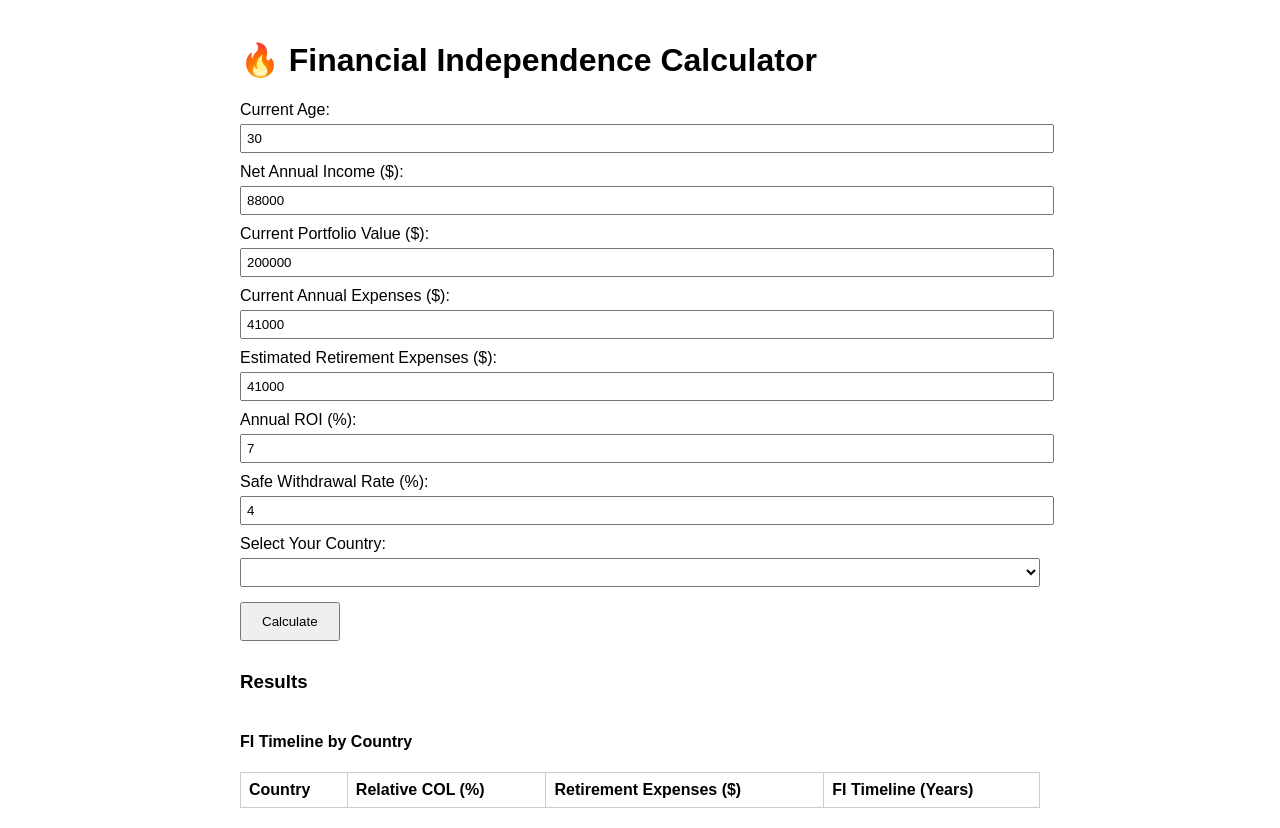
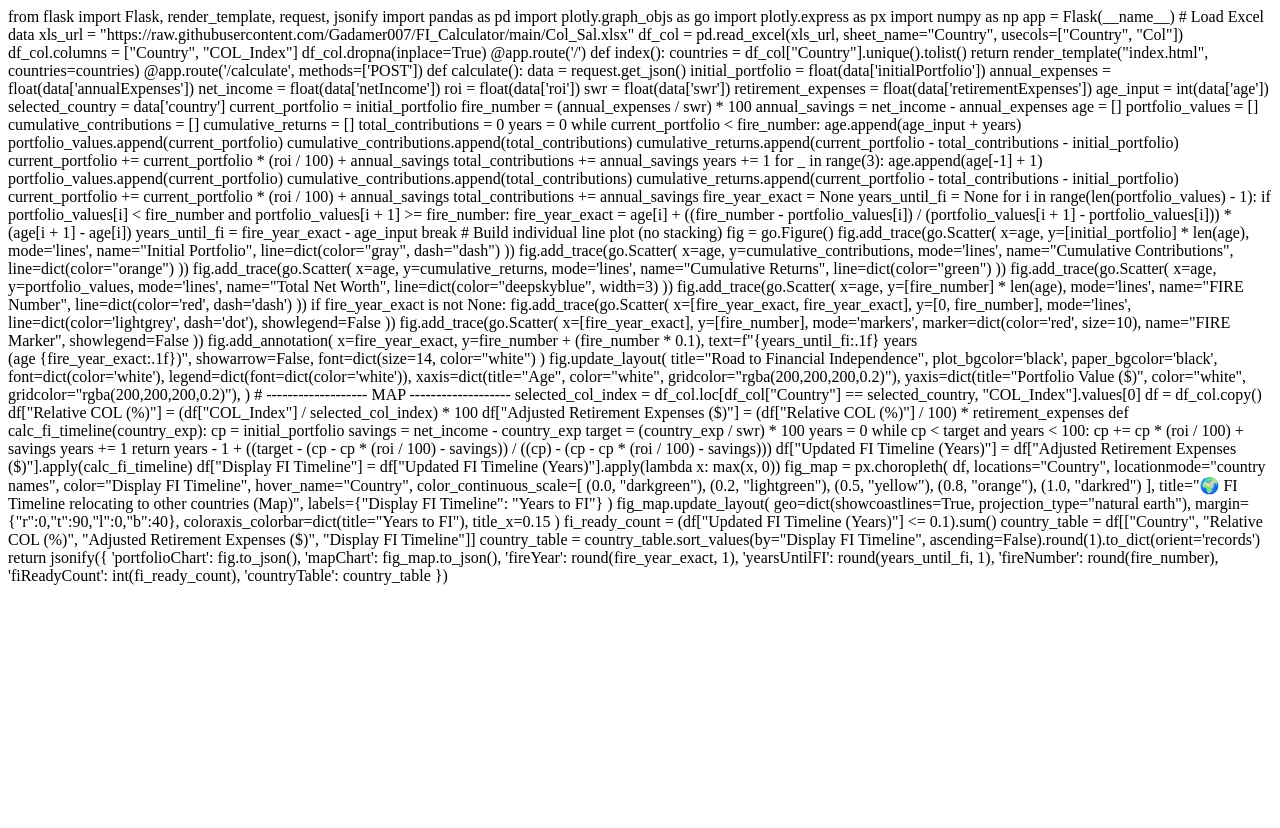
Before and after one commit to Gadamer007/FI_Calculator2, a Flask app: template templates/index.html in a window 1280 px wide. After the commit the page ends 585 px from the top, so only its background shows below. Run offline with Flask 3, Linux system fonts and the light colour scheme; the template is opened without the code that fills it, so the values that code supplies are empty; parts of the project's set-up code (start-up, migrations or seed data) failed here and were passed over; some libraries are stand-ins or nearby versions.

Commit message:
Update index.html

```diff
--- a/templates/index.html
+++ b/templates/index.html
@@ -1,129 +1,198 @@
-<!DOCTYPE html>
-<html lang="en">
-<head>
-  <meta charset="UTF-8">
-  <title>Financial Independence Calculator</title>
-  <script src="https://cdn.plot.ly/plotly-latest.min.js"></script>
-  <style>
-    body {
-      font-family: sans-serif;
-      max-width: 800px;
-      margin: auto;
-      padding: 20px;
-    }
-    label { display: block; margin-top: 10px; }
-    input, select { width: 100%; padding: 5px; margin-top: 5px; }
-    button { margin-top: 15px; padding: 10px 20px; }
-    table { width: 100%; margin-top: 20px; border-collapse: collapse; }
-    th, td { padding: 8px; border: 1px solid #ccc; text-align: left; }
-    #results { margin-top: 30px; }
-  </style>
-</head>
-<body>
-  <h1>🔥 Financial Independence Calculator</h1>
+from flask import Flask, render_template, request, jsonify
+import pandas as pd
+import plotly.graph_objs as go
+import plotly.express as px
+import numpy as np
 
-  <label>Current Age:
-    <input type="number" id="age" value="30">
-  </label>
+app = Flask(__name__)
 
-  <label>Net Annual Income ($):
-    <input type="number" id="netIncome" step="1000" value="88000">
-  </label>
+# Load Excel data
+xls_url = "https://raw.githubusercontent.com/Gadamer007/FI_Calculator/main/Col_Sal.xlsx"
+df_col = pd.read_excel(xls_url, sheet_name="Country", usecols=["Country", "Col"])
+df_col.columns = ["Country", "COL_Index"]
+df_col.dropna(inplace=True)
 
-  <label>Current Portfolio Value ($):
-    <input type="number" id="initialPortfolio" step="10000" value="200000">
-  </label>
+@app.route('/')
+def index():
+    countries = df_col["Country"].unique().tolist()
+    return render_template("index.html", countries=countries)
 
-  <label>Current Annual Expenses ($):
-    <input type="number" id="annualExpenses" step="1000" value="41000">
-  </label>
+@app.route('/calculate', methods=['POST'])
+def calculate():
+    data = request.get_json()
+    initial_portfolio = float(data['initialPortfolio'])
+    annual_expenses = float(data['annualExpenses'])
+    net_income = float(data['netIncome'])
+    roi = float(data['roi'])
+    swr = float(data['swr'])
+    retirement_expenses = float(data['retirementExpenses'])
+    age_input = int(data['age'])
+    selected_country = data['country']
 
-  <label>Estimated Retirement Expenses ($):
-    <input type="number" id="retirementExpenses" step="1000" value="41000">
-  </label>
+    current_portfolio = initial_portfolio
+    fire_number = (annual_expenses / swr) * 100
+    annual_savings = net_income - annual_expenses
+    age = []
+    portfolio_values = []
+    cumulative_contributions = []
+    cumulative_returns = []
+    total_contributions = 0
+    years = 0
 
-  <label>Annual ROI (%):
-    <input type="number" id="roi" value="7" step="0.1">
-  </label>
+    while current_portfolio < fire_number:
+        age.append(age_input + years)
+        portfolio_values.append(current_portfolio)
+        cumulative_contributions.append(total_contributions)
+        cumulative_returns.append(current_portfolio - total_contributions - initial_portfolio)
+        current_portfolio += current_portfolio * (roi / 100) + annual_savings
+        total_contributions += annual_savings
+        years += 1
 
-  <label>Safe Withdrawal Rate (%):
-    <input type="number" id="swr" value="4" step="0.1">
-  </label>
+    for _ in range(3):
+        age.append(age[-1] + 1)
+        portfolio_values.append(current_portfolio)
+        cumulative_contributions.append(total_contributions)
+        cumulative_returns.append(current_portfolio - total_contributions - initial_portfolio)
+        current_portfolio += current_portfolio * (roi / 100) + annual_savings
+        total_contributions += annual_savings
 
-  <label>Select Your Country:
-    <select id="countrySelect">
-      {% for c in countries %}
-        <option value="{{ c }}">{{ c }}</option>
-      {% endfor %}
-    </select>
-  </label>
+    fire_year_exact = None
+    years_until_fi = None
+    for i in range(len(portfolio_values) - 1):
+        if portfolio_values[i] < fire_number and portfolio_values[i + 1] >= fire_number:
+            fire_year_exact = age[i] + ((fire_number - portfolio_values[i]) / (portfolio_values[i + 1] - portfolio_values[i])) * (age[i + 1] - age[i])
+            years_until_fi = fire_year_exact - age_input
+            break
 
-  <button onclick="runCalculator()">Calculate</button>
+    # Build individual line plot (no stacking)
+    fig = go.Figure()
 
-  <div id="results">
-    <h3>Results</h3>
-    <p id="summary"></p>
-    <div id="portfolioChart"></div>
-    <div id="mapChart" style="margin-top: 40px;"></div>
-    <h4>FI Timeline by Country</h4>
-    <table id="countryTable">
-      <thead>
-        <tr>
-          <th>Country</th>
-          <th>Relative COL (%)</th>
-          <th>Retirement Expenses ($)</th>
-          <th>FI Timeline (Years)</th>
-        </tr>
-      </thead>
-      <tbody></tbody>
-    </table>
-  </div>
+    fig.add_trace(go.Scatter(
+        x=age,
+        y=[initial_portfolio] * len(age),
+        mode='lines',
+        name="Initial Portfolio",
+        line=dict(color="gray", dash="dash")
+    ))
 
-  <script>
-    async function runCalculator() {
-      const payload = {
-        age: document.getElementById('age').value,
-        netIncome: document.getElementById('netIncome').value,
-        initialPortfolio: document.getElementById('initialPortfolio').value,
-        annualExpenses: document.getElementById('annualExpenses').value,
-        retirementExpenses: document.getElementById('retirementExpenses').value,
-        roi: document.getElementById('roi').value,
-        swr: document.getElementById('swr').value,
-        country: document.getElementById('countrySelect').value,
-      };
+    fig.add_trace(go.Scatter(
+        x=age,
+        y=cumulative_contributions,
+        mode='lines',
+        name="Cumulative Contributions",
+        line=dict(color="orange")
+    ))
 
-      const response = await fetch('/calculate', {
-        method: 'POST',
-        headers: { 'Content-Type': 'application/json' },
-        body: JSON.stringify(payload)
-      });
+    fig.add_trace(go.Scatter(
+        x=age,
+        y=cumulative_returns,
+        mode='lines',
+        name="Cumulative Returns",
+        line=dict(color="green")
+    ))
 
-      const data = await response.json();
+    fig.add_trace(go.Scatter(
+        x=age,
+        y=portfolio_values,
+        mode='lines',
+        name="Total Net Worth",
+        line=dict(color="deepskyblue", width=3)
+    ))
 
-      document.getElementById('summary').innerHTML = `
-        <div style="background-color: rgba(76, 175, 80, 0.15); padding: 15px; border-radius: 10px; margin-top: 20px;">
-          🎯 You will reach FI in <b>${data.yearsUntilFI}</b> years (age <b>${data.fireYear}</b>)<br>
-          💼 Your target portfolio: <b>$${data.fireNumber.toLocaleString()}</b><br>
-          🌍 You could already retire in <b>${data.fiReadyCount}</b> countries
-        </div>`;
+    fig.add_trace(go.Scatter(
+        x=age,
+        y=[fire_number] * len(age),
+        mode='lines',
+        name="FIRE Number",
+        line=dict(color='red', dash='dash')
+    ))
 
+    if fire_year_exact is not None:
+        fig.add_trace(go.Scatter(
+            x=[fire_year_exact, fire_year_exact],
+            y=[0, fire_number],
+            mode='lines',
+            line=dict(color='lightgrey', dash='dot'),
+            showlegend=False
+        ))
+        fig.add_trace(go.Scatter(
+            x=[fire_year_exact],
+            y=[fire_number],
+            mode='markers',
+            marker=dict(color='red', size=10),
+            name="FIRE Marker",
+            showlegend=False
+        ))
+        fig.add_annotation(
+            x=fire_year_exact,
+            y=fire_number + (fire_number * 0.1),
+            text=f"{years_until_fi:.1f} years<br>(age {fire_year_exact:.1f})",
+            showarrow=False,
+            font=dict(size=14, color="white")
+        )
 
-      const fig = JSON.parse(data.portfolioChart);
-      Plotly.newPlot('portfolioChart', fig.data, fig.layout);
-      const map = JSON.parse(data.mapChart);
-      Plotly.newPlot('mapChart', map.data, map.layout);
+    fig.update_layout(
+        title="Road to Financial Independence",
+        plot_bgcolor='black',
+        paper_bgcolor='black',
+        font=dict(color='white'),
+        legend=dict(font=dict(color='white')),
+        xaxis=dict(title="Age", color="white", gridcolor="rgba(200,200,200,0.2)"),
+        yaxis=dict(title="Portfolio Value ($)", color="white", gridcolor="rgba(200,200,200,0.2)"),
+    )
 
-      const tableBody = document.querySelector('#countryTable tbody');
-      tableBody.innerHTML = '';
-      data.countryTable.forEach(row => {
-        const tr = document.createElement('tr');
-        tr.innerHTML = `<td>${row["Country"]}</td>
-                        <td>${row["Relative COL (%)"]}</td>
-                        <td>${row["Adjusted Retirement Expenses ($)"]}</td>
-                        <td>${row["Display FI Timeline"]}</td>`;
-        tableBody.appendChild(tr);
-      });
-    }
-  </script>
-</body>
-</html>
+    # ------------------- MAP -------------------
+    selected_col_index = df_col.loc[df_col["Country"] == selected_country, "COL_Index"].values[0]
+    df = df_col.copy()
+    df["Relative COL (%)"] = (df["COL_Index"] / selected_col_index) * 100
+    df["Adjusted Retirement Expenses ($)"] = (df["Relative COL (%)"] / 100) * retirement_expenses
+
+    def calc_fi_timeline(country_exp):
+        cp = initial_portfolio
+        savings = net_income - country_exp
+        target = (country_exp / swr) * 100
+        years = 0
+        while cp < target and years < 100:
+            cp += cp * (roi / 100) + savings
+            years += 1
+        return years - 1 + ((target - (cp - cp * (roi / 100) - savings)) / ((cp) - (cp - cp * (roi / 100) - savings)))
+
+    df["Updated FI Timeline (Years)"] = df["Adjusted Retirement Expenses ($)"].apply(calc_fi_timeline)
+    df["Display FI Timeline"] = df["Updated FI Timeline (Years)"].apply(lambda x: max(x, 0))
+
+    fig_map = px.choropleth(
+        df,
+        locations="Country",
+        locationmode="country names",
+        color="Display FI Timeline",
+        hover_name="Country",
+        color_continuous_scale=[
+            (0.0, "darkgreen"),
+            (0.2, "lightgreen"),
+            (0.5, "yellow"),
+            (0.8, "orange"),
+            (1.0, "darkred")
+        ],
+        title="🌍 FI Timeline relocating to other countries (Map)",
+        labels={"Display FI Timeline": "Years to FI"}
+    )
+    fig_map.update_layout(
+        geo=dict(showcoastlines=True, projection_type="natural earth"),
+        margin={"r":0,"t":90,"l":0,"b":40},
+        coloraxis_colorbar=dict(title="Years to FI"),
+        title_x=0.15
+    )
+
+    fi_ready_count = (df["Updated FI Timeline (Years)"] <= 0.1).sum()
+    country_table = df[["Country", "Relative COL (%)", "Adjusted Retirement Expenses ($)", "Display FI Timeline"]]
+    country_table = country_table.sort_values(by="Display FI Timeline", ascending=False).round(1).to_dict(orient='records')
+
+    return jsonify({
+        'portfolioChart': fig.to_json(),
+        'mapChart': fig_map.to_json(),
+        'fireYear': round(fire_year_exact, 1),
+        'yearsUntilFI': round(years_until_fi, 1),
+        'fireNumber': round(fire_number),
+        'fiReadyCount': int(fi_ready_count),
+        'countryTable': country_table
+    })
```
